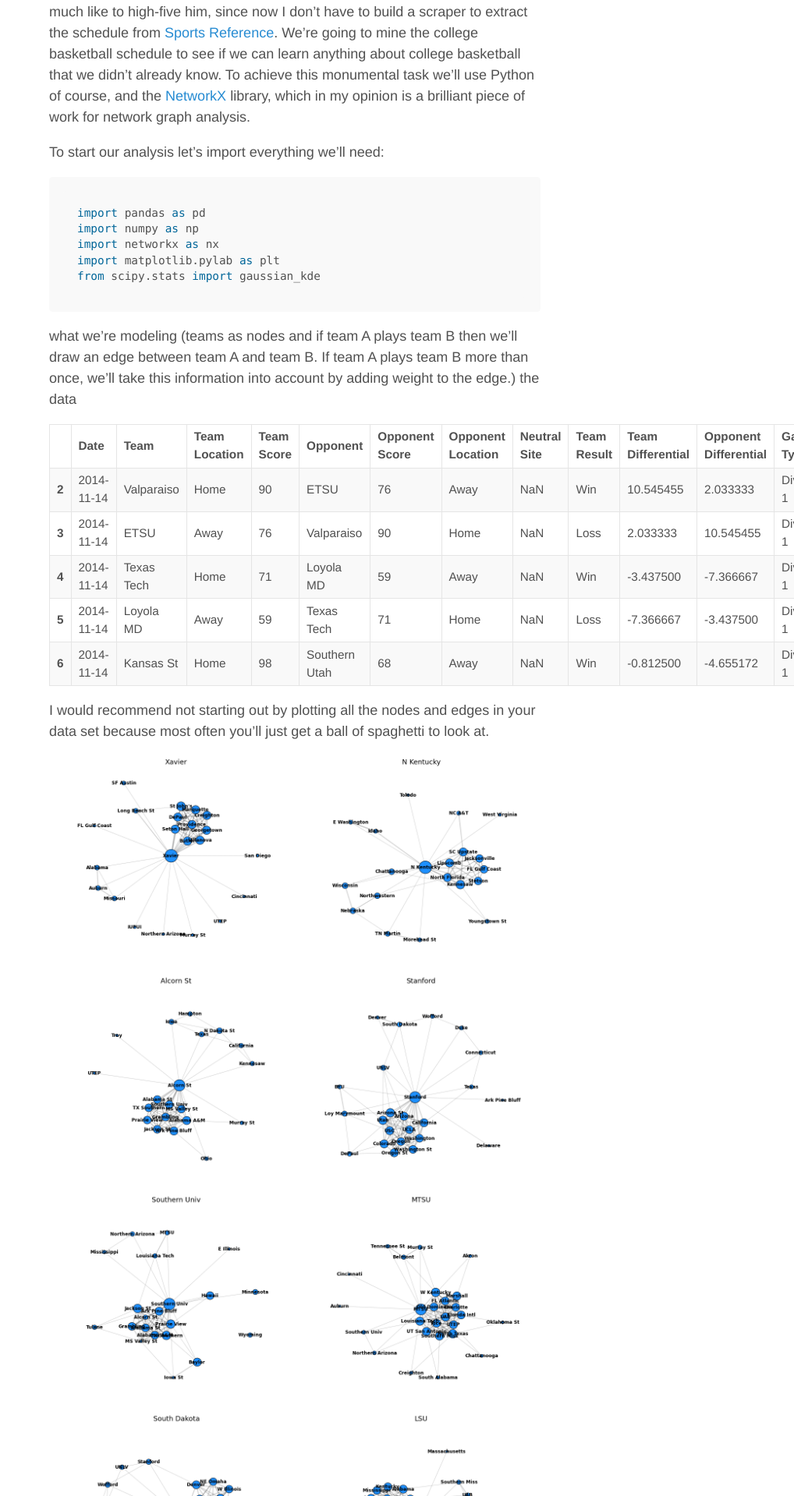
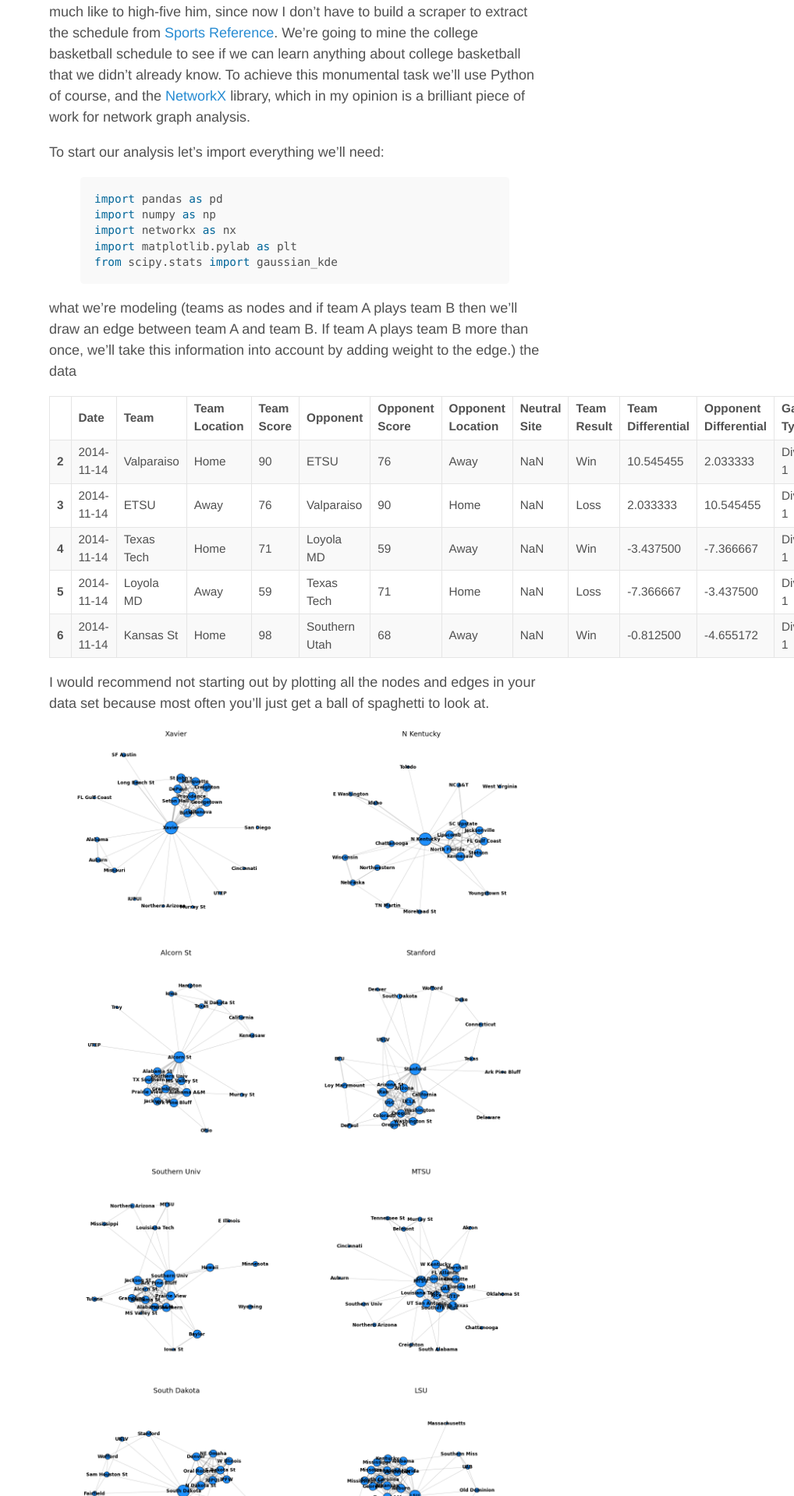
Before and after one commit to yankovai/yankovai.github.io, a Jekyll site: the page built from _posts/2015-04-25-ncaa-networkx-part1.md, in a window 1280 px wide. Shown: the part 809-2728 px from the top of the page at 78% size, without its empty margins (262-1280 px from the left). Built offline with Jekyll 4.4.1, drawn with Linux system fonts in a browser that asks for light colours.

Commit message:
Trying pygments syntax

````diff
--- a/_posts/2015-04-25-ncaa-networkx-part1.md
+++ b/_posts/2015-04-25-ncaa-networkx-part1.md
@@ -8,20 +8,22 @@ The 2015 NCAA basketball tournament is long over but who cares? Let's face it, u
 Let's assume all you know about college basketball is that it consists of these things called games where two different teams play each other. Also, you know there is a college basketball season consisting of a whole schedule of these games. We need some data. Fortunately some guy has [already compiled](https://www.spreadsheet-sports.com/2015-ncaa-basketball-game-data) all the games during the 2015 college basketball season in an easily digestible format. I am forever grateful to the person who owns that page, and would very much like to high-five him, since now I don't have to build a scraper to extract the schedule from [Sports Reference](http://www.sports-reference.com/cbb/). We're going to mine the college basketball schedule to see if we can learn anything about college basketball that we didn't already know. To achieve this monumental task we'll use Python of course, and the [NetworkX](https://networkx.github.io) library, which in my opinion is a brilliant piece of work for network graph analysis.
 
 To start our analysis let's import everything we'll need:
-```python
+{% highlight python %}
 import pandas as pd
 import numpy as np
 import networkx as nx
 import matplotlib.pylab as plt
 from scipy.stats import gaussian_kde
-```
+{% endhighlight %}
+
+
 
 
 
 what we're modeling (teams as nodes and if team A plays team B then we'll draw an edge between team A and team B. If team A plays team B more than once, we'll take this information into account by adding weight to the edge.)
 the data
 
-<table border="1" class="dataframe">
+<table>
   <thead>
     <tr style="text-align: right;">
       <th></th>
````
